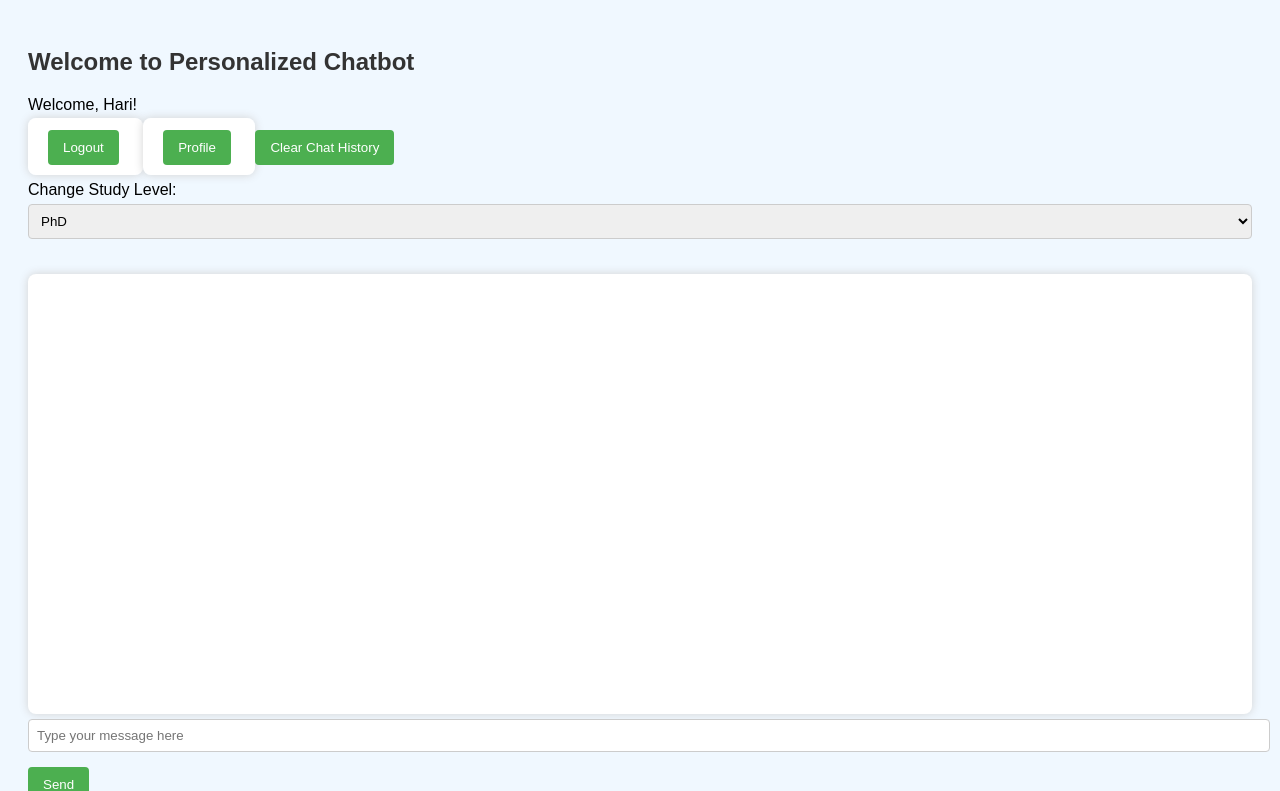
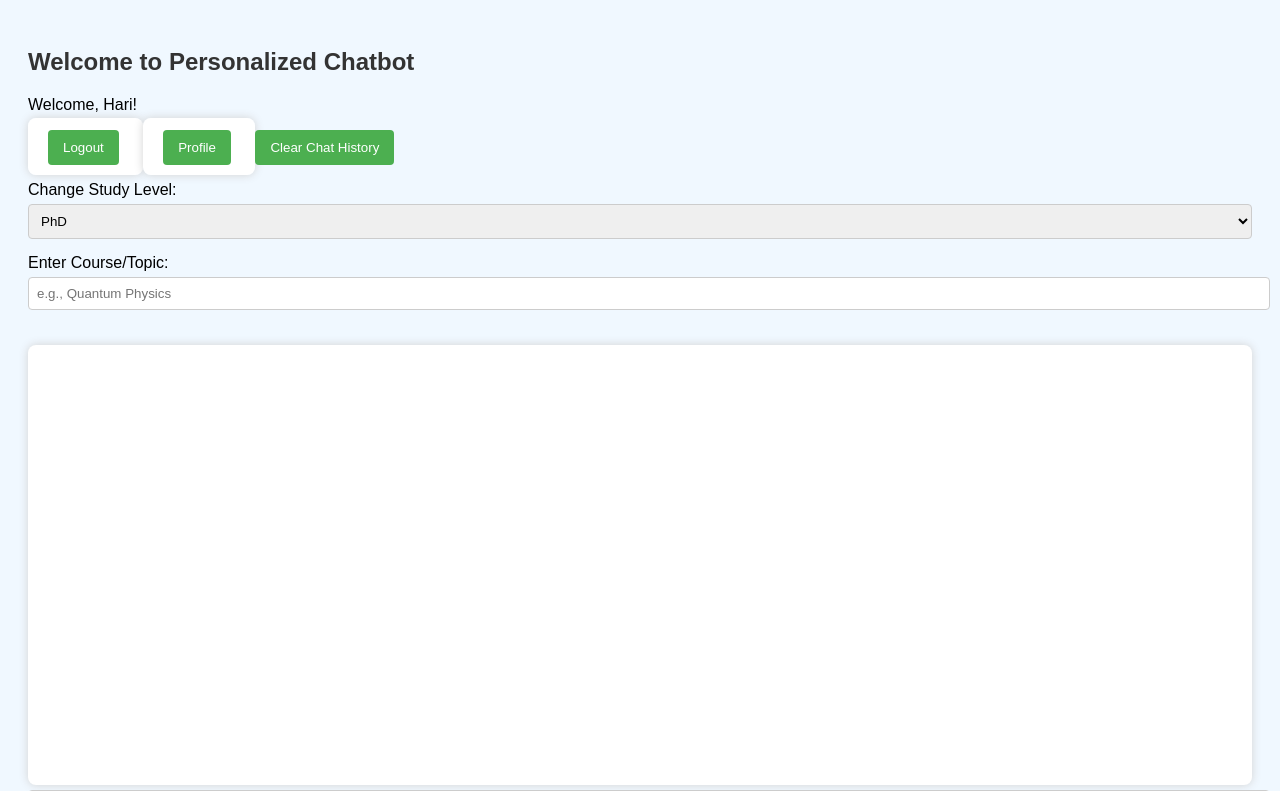
Before and after one commit to Harikumaran906/thesis-personalized-chatbot, a Flask app: page / in a window 1280 px wide. Shown: the top 791 px of the page. Run offline with Flask 3, Linux system fonts and the light colour scheme; a user stored in the database is signed in; data that the repository does not hold is empty; some libraries are stand-ins or nearby versions.

Commit message:
Add course/topic personalization and fix script.js chat update

```diff
--- a/backend/app.py
+++ b/backend/app.py
@@ -16,13 +16,15 @@ def index():
 
 @app.route('/chat', methods=['POST'])
 def chat():
-    data = request.get_json()  # <<<< Get JSON data correctly
+    data = request.get_json()
     user_input = data['user_input']
     edu_level = data['edu_level']
-    ai_answer = get_ai_answer(user_input, edu_level)
+    course = data.get('course', '')
+    ai_answer = get_ai_answer(user_input, edu_level, course)
     save_message(session['user_id'], 'user', user_input)
     save_message(session['user_id'], 'bot', ai_answer)
     return {'ai_answer': ai_answer}
+
 
 
 @app.route('/clear')
--- a/backend/openai_srvr.py
+++ b/backend/openai_srvr.py
@@ -6,8 +6,8 @@ load_dotenv()
 
 openai.api_key = os.getenv("OPENAI_API_KEY")
 
-def get_ai_answer(prompt, edu_level):
-    full_prompt = f"You are a tutor for a {edu_level} student. Answer this question that is understandable by him:\n{prompt}"
+def get_ai_answer(prompt, edu_level, course):
+    full_prompt = f"You are a tutor for a {edu_level} student studying {course}. Answer this question that is understandable by him:\n{prompt}"
     response = openai.chat.completions.create(
         model="gpt-3.5-turbo",
         messages=[
--- a/backend/templates/index.html
+++ b/backend/templates/index.html
@@ -26,6 +26,10 @@
         <option value="phd" {% if edu_level == 'phd' %}selected{% endif %}>PhD</option>
     </select>
 
+    <label for="course">Enter Course/Topic:</label>
+    <input type="text" id="course" placeholder="e.g., Quantum Physics">
+
+
     <div id="chat_area">
         {% for role, content in history %}
             <p><strong>{{ 'You' if role == 'user' else 'Bot' }}:</strong> {{ content }}</p>
--- a/static/script.js
+++ b/static/script.js
@@ -1,25 +1,25 @@
 function send_msg() {
     const userInput = document.getElementById('user_input').value;
     const edu_level = document.getElementById('edu_level').value;
-
+    const course = document.getElementById('course').value;
     fetch('/chat', {
         method: 'POST',
         headers: { 'Content-Type': 'application/json' },
         body: JSON.stringify({
             user_input: userInput,
-            edu_level: edu_level
+            edu_level: edu_level,
+            course: course
         })
     })
     .then(response => response.json())
     .then(data => {
-        const chat_area = document.getElementById('chat_area');
-        chat_area.innerHTML += `<p><strong>You:</strong> ${userInput}</p>`;
-        chat_area.innerHTML += `<p><strong>Bot:</strong> ${data.ai_answer}</p>`;
-        document.getElementById('user_input').value = '';
+    const chat_area = document.getElementById('chat_area');
+    chat_area.innerHTML += `<p><strong>You:</strong> ${document.getElementById('user_input').value}</p>`;
+    chat_area.innerHTML += `<p><strong>Bot:</strong> ${data.ai_answer}</p>`;
+    document.getElementById('user_input').value = '';
     });
+
 }
-
-
 function clr_chat() {
     window.location.href = "/clear";
 }
```
